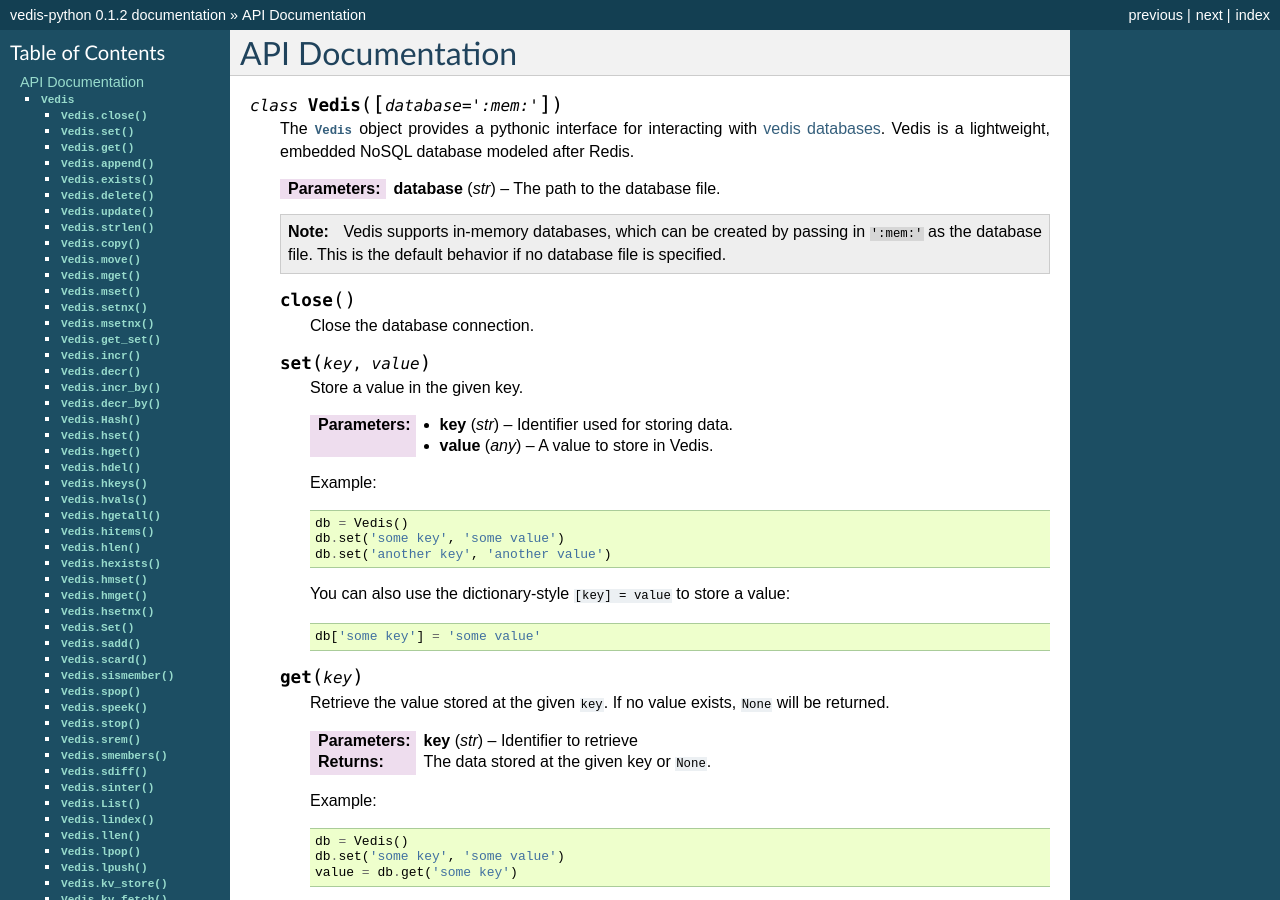
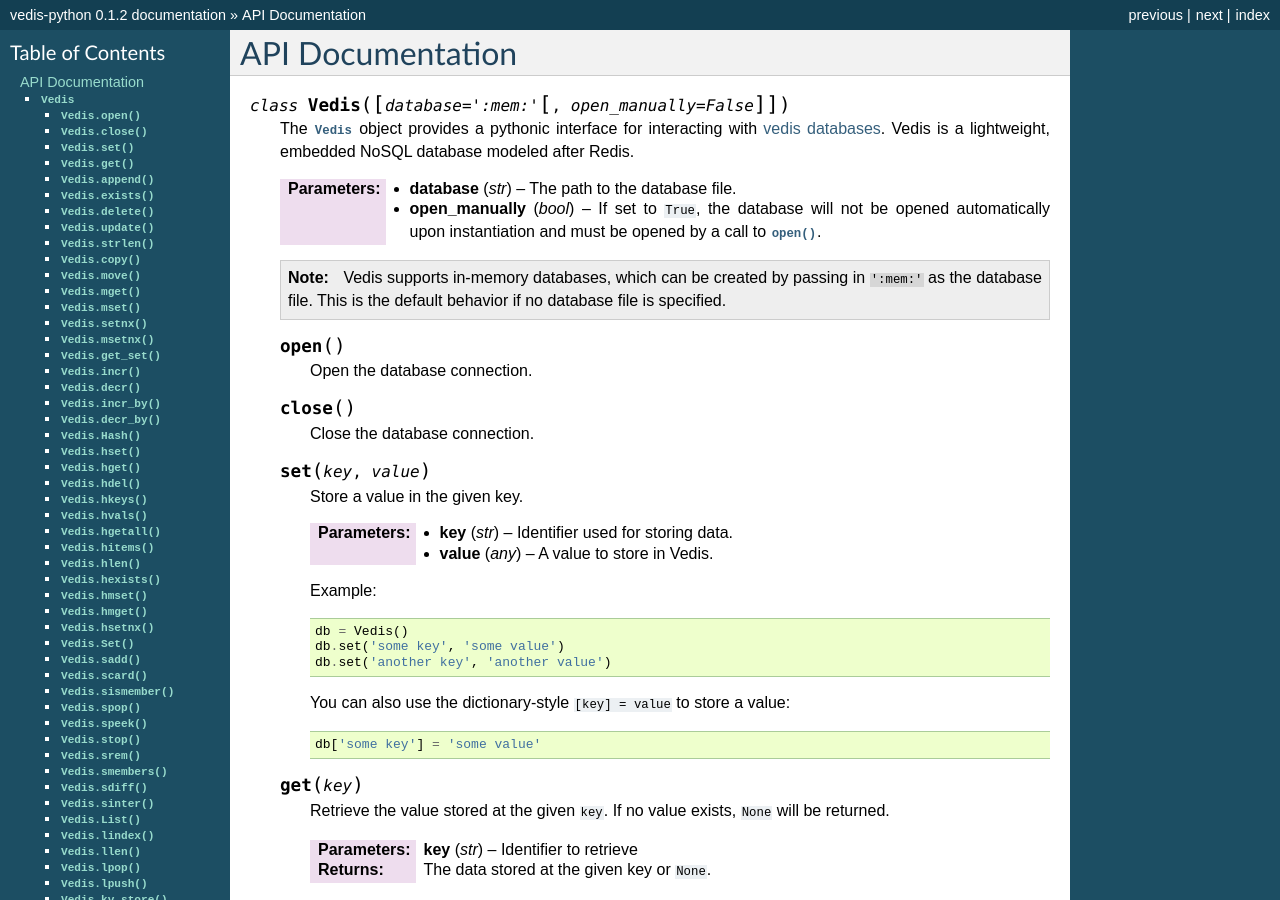
Before and after one commit to coleifer/vedis-python, a Sphinx documentation site: the page built from docs/api.rst, in a window 1280 px wide and 900 px high. Built offline with Sphinx 7.4.7, drawn with Linux system fonts in a browser that asks for light colours.

Commit message:
Updating api docs.

```diff
--- a/docs/api.rst
+++ b/docs/api.rst
@@ -4,18 +4,25 @@ API Documentation
 =================
 
 
-.. py:class:: Vedis([database=':mem:'])
+.. py:class:: Vedis([database=':mem:'[, open_manually=False]])
 
     The :py:class:`Vedis` object provides a pythonic interface for interacting
     with `vedis databases <http://vedis.symisc.net/>`_. Vedis is a lightweight,
     embedded NoSQL database modeled after Redis.
 
     :param str database: The path to the database file.
+    :param bool open_manually: If set to ``True``, the database will not be
+        opened automatically upon instantiation and must be opened by a call
+        to :py:meth:`~Vedis.open`.
 
     .. note::
         Vedis supports in-memory databases, which can be created by passing
         in ``':mem:'`` as the database file. This is the default behavior if
         no database file is specified.
+
+    .. py:method:: open()
+
+        Open the database connection.
 
     .. py:method:: close()
 
```
